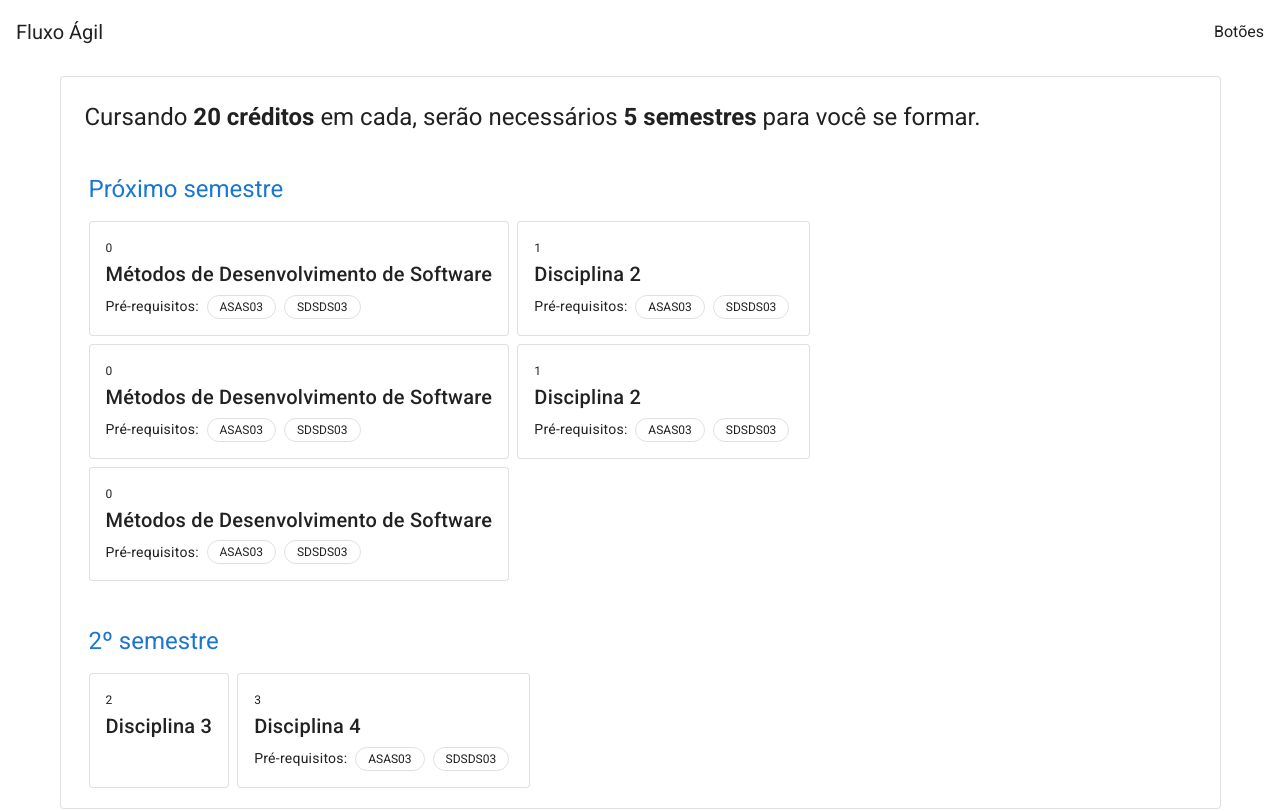
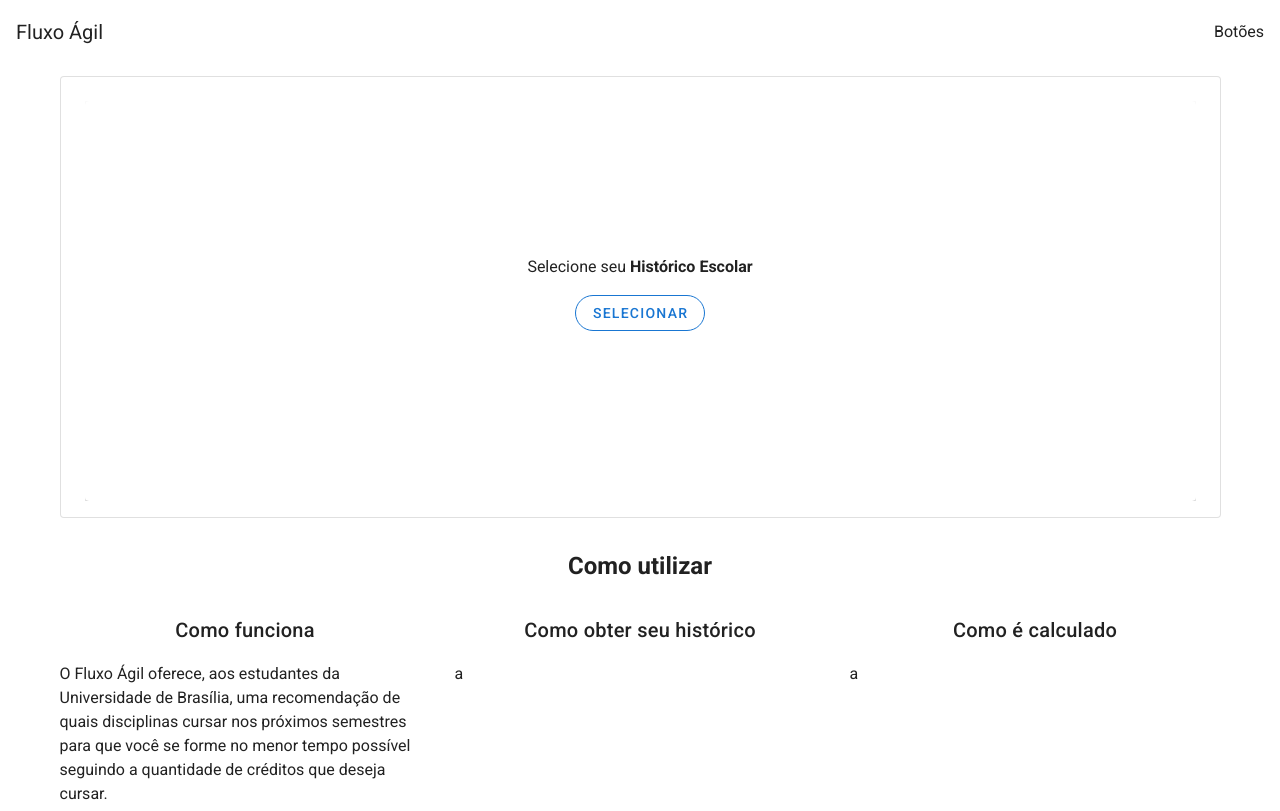
Before and after one commit to fluxo-agil/front-end, a Nuxt app: page / in a window 1280 px wide. Shown: the top 811 px of the page. Built offline with nearby package versions, Linux system fonts and the light colour scheme.

Commit message:
Add max credits select

```diff
--- a/components/Guide.vue
+++ b/components/Guide.vue
@@ -3,14 +3,31 @@
     <div class="text-h5 text-center font-weight-bold py-8">Como utilizar</div>
 
     <v-row>
-      <v-col v-for="item in items" :key="item.title" cols="12" md="4">
+      <v-col cols="12" md="4">
+        <div class="text-h6 text-left text-md-center pb-4">Como funciona</div>
+
+        <div class="text-body">
+          O Fluxo Ágil oferece, aos estudantes da Universidade de Brasília, uma
+          recomendação de quais disciplinas cursar nos próximos semestres para
+          que você se forme no menor tempo possível seguindo a quantidade de
+          créditos que deseja cursar.
+        </div>
+      </v-col>
+
+      <v-col cols="12" md="4">
         <div class="text-h6 text-left text-md-center pb-4">
-          {{ item.title }}
+          Como obter seu histórico
         </div>
 
-        <div class="text-body">
-          {{ item.content }}
+        <div class="text-body">a</div>
+      </v-col>
+
+      <v-col cols="12" md="4">
+        <div class="text-h6 text-left text-md-center pb-4">
+          Como é calculado
         </div>
+
+        <div class="text-body">a</div>
       </v-col>
     </v-row>
   </div>
@@ -22,12 +39,12 @@ export default {
     return {
       items: [
         {
-          title: "Título 1",
+          title: "Como funciona",
           content:
-            "Lorem ipsum dolor sit amet consectetur, adipisicing elit. Molestias ab quibusdam possimus corrupti consectetur adipisci cum sit! Corporis, neque pariatur! Harum fugiat reiciendis blanditiis quaerat ea? Natus odio voluptatibus commodi.",
+            "O Fluxo Ágil oferece, aos estudantes da Universidade de Brasília, uma recomendação de quais disciplinas cursar nos próximos semestres para que você se forme no menor tempo possível seguindo a quantidade de créditos que deseja cursar.",
         },
         {
-          title: "Título 2",
+          title: "Como obter seu histórico",
           content:
             "Lorem ipsum dolor sit amet consectetur, adipisicing elit. Molestias ab quibusdam possimus corrupti consectetur adipisci cum sit! Corporis, neque pariatur! Harum fugiat reiciendis blanditiis quaerat ea? Natus odio voluptatibus commodi.",
         },
--- a/components/Recommendation.vue
+++ b/components/Recommendation.vue
@@ -1,9 +1,9 @@
 <template>
   <div>
     <div class="text-h5" outlined>
-      Cursando
-      <strong>{{ recommendation.credits_by_period }} créditos</strong> em cada,
-      serão necessários
+      Cursando até
+      <strong>{{ recommendation.max_credits_by_period }} créditos</strong> em
+      cada, serão necessários
       <strong>{{ recommendation.periods_to_graduate }} semestres</strong> para
       você se formar.
     </div>
--- a/components/Stepper.vue
+++ b/components/Stepper.vue
@@ -4,7 +4,7 @@
       <Upload @update-recommendation="updateRecommendation" />
     </v-stepper-content>
     <v-stepper-content step="2">
-      <Recommendation :recommendation="recommendation" />
+      <Recommendation v-if="recommendation" :recommendation="recommendation" />
     </v-stepper-content>
   </v-stepper>
 </template>
@@ -13,69 +13,18 @@
 export default {
   data() {
     return {
-      stepper: 2,
-      recommendation: {
-        credits_by_period: 20,
-        periods_to_graduate: 5,
-        periods: [
-          [
-            {
-              title: "Métodos de Desenvolvimento de Software",
-              id: 0,
-              prerequisites: ["ASAS03", "SDSDS03"],
-            },
-            {
-              title: "Disciplina 2",
-              id: 1,
-              prerequisites: ["ASAS03", "SDSDS03"],
-            },
-            {
-              title: "Métodos de Desenvolvimento de Software",
-              id: 0,
-              prerequisites: ["ASAS03", "SDSDS03"],
-            },
-            {
-              title: "Disciplina 2",
-              id: 1,
-              prerequisites: ["ASAS03", "SDSDS03"],
-            },
-            {
-              title: "Métodos de Desenvolvimento de Software",
-              id: 0,
-              prerequisites: ["ASAS03", "SDSDS03"],
-            },
-          ],
-          [
-            {
-              title: "Disciplina 3",
-              id: 2,
-              prerequisites: [],
-            },
-            {
-              title: "Disciplina 4",
-              id: 3,
-              prerequisites: ["ASAS03", "SDSDS03"],
-            },
-          ],
-        ],
-      },
+      stepper: 1,
+      recommendation: null,
     };
-  },
-
-  watch: {
-    recommendation(newValue) {
-      if (newValue) {
-        this.stepper = 1;
-        return;
-      }
-
-      this.stepper = 2;
-    },
   },
 
   methods: {
     updateRecommendation(recommendation) {
       this.recommendation = recommendation;
+
+      if (this.recommendation) {
+        this.stepper = 2;
+      }
     },
   },
 };
--- a/components/Upload.vue
+++ b/components/Upload.vue
@@ -1,24 +1,33 @@
 <template>
   <v-card
     class="pa-4 d-flex flex-column align-center justify-center"
-    :loading="isLoading"
     min-height="50vh"
   >
     <DocumentIcon class="mb-4" />
 
     <div class="mb-4">
       <template v-if="selectedFile">
-        <span>{{ fileName }}</span>
+        <div class="d-flex justify-center align-center">
+          <span>{{ fileName }}</span>
 
-        <v-btn :disabled="isLoading" icon small @click="deleteFile">
-          <v-icon dense>mdi-close</v-icon>
-        </v-btn>
+          <v-btn :disabled="isLoading" icon small @click="deleteFile">
+            <v-icon dense>mdi-close</v-icon>
+          </v-btn>
+        </div>
+
+        <v-text-field
+          v-model="maxCreditsByPeriod"
+          class="shrink mt-6 mb-3"
+          hide-details
+          type="number"
+          outlined
+          label="Créditos por semestre"
+        />
       </template>
 
       <template v-else>
-        Arraste seu
+        Selecione seu
         <span class="font-weight-bold">Histórico Escolar</span>
-        ou
       </template>
     </div>
 
@@ -28,12 +37,14 @@
       rounded
       :depressed="Boolean(selectedFile)"
       :outlined="Boolean(!selectedFile)"
-      :loading="isLoading"
+      :disabled="isLoading"
       @click="onButtonClick"
     >
       <span>{{ buttonText }}</span>
 
-      <v-icon v-if="selectedFile" class="ml-2" dense> mdi-cloud-upload </v-icon>
+      <v-icon v-if="selectedFile && !isLoading" class="ml-2" dense>
+        mdi-cloud-upload
+      </v-icon>
     </v-btn>
 
     <input
@@ -44,7 +55,15 @@
       @change="onFileChanged"
     />
 
-    <div v-if="selectedFile" class="mb-4"></div>
+    <div v-if="isLoading" class="mb-4">
+      <v-progress-circular
+        slot="loader"
+        size="32"
+        :rotate="180"
+        :value="loadingTime"
+        color="primary"
+      />
+    </div>
   </v-card>
 </template>
 
@@ -59,13 +78,23 @@ export default {
   data() {
     return {
       selectedFile: null,
+      maxCreditsByPeriod: 24,
       isLoading: false,
+      loadingTime: 0,
+      interval: {},
     };
   },
 
   computed: {
     buttonText() {
-      return this.selectedFile ? "Receber recomendação" : "Selecionar";
+      if (!this.selectedFile) {
+        return "Selecionar";
+      }
+      if (this.isLoading) {
+        return "Processando...";
+      }
+
+      return "Receber recomendação";
     },
     buttonColor() {
       return this.selectedFile && "primary";
@@ -103,11 +132,17 @@ export default {
 
     async getRecommendation() {
       this.isLoading = true;
+      this.interval = setInterval(() => {
+        if (this.loadingTime === 100) {
+          return (this.loadingTime = 0);
+        }
+        this.loadingTime += 10;
+      }, 1000);
 
-      const response = await this.$store.dispatch(
-        "getRecommendation",
-        this.selectedFile
-      );
+      const response = await this.$store.dispatch("getRecommendation", {
+        file: this.selectedFile,
+        maxCreditsByPeriod: this.maxCreditsByPeriod,
+      });
 
       if (response.status === 200) {
         this.$emit("update-recommendation", response.data);
--- a/store/index.js
+++ b/store/index.js
@@ -1,7 +1,8 @@
 export const actions = {
-  async getRecommendation(context, file) {
+  async getRecommendation(context, { file, maxCreditsByPeriod }) {
     const bodyFormData = new FormData();
     bodyFormData.append("file", file);
+    bodyFormData.append("max_credits_by_period", maxCreditsByPeriod);
 
     const response = await this.$axios.post("/process", bodyFormData, {
       headers: {
```
